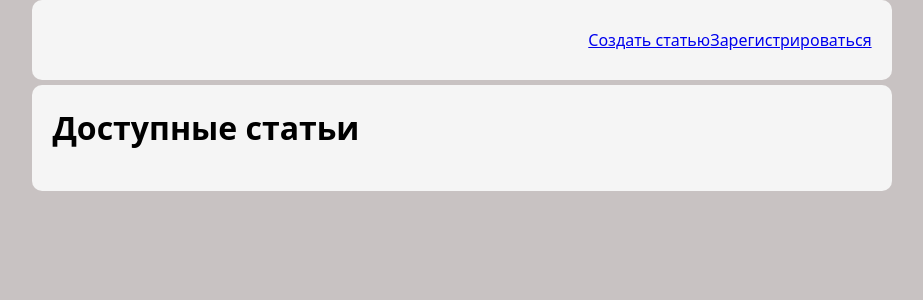
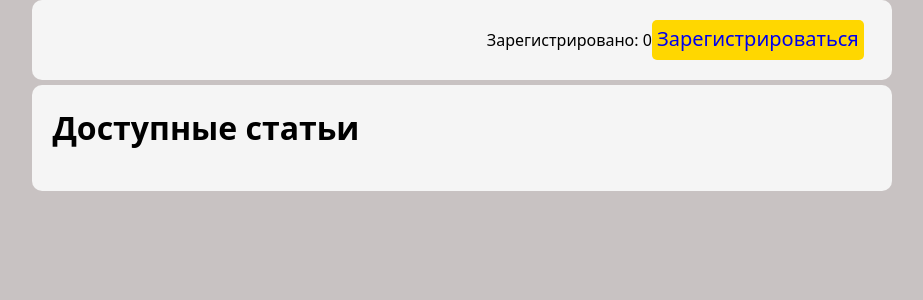
Before and after one commit to qeeweex/ruwiki, a Flask app: page / in a window 1280 px wide. Shown: the top 300 px of the page, without its empty margins (178-1101 px from the left). Run offline with Flask 3, Linux system fonts and the light colour scheme; data that the repository does not hold is empty.

Commit message:
убрал кнопку создать статью если не зарегистрирован

```diff
--- a/templates/index.html
+++ b/templates/index.html
@@ -10,12 +10,18 @@
 <body>
     <div class="main">
         <div class="header">
+            <div class="header_user_count">
+                Зарегистрировано: {{ user_count }}
+            </div>
+
+            {% if session["user_id"] %}
             <a
-                class="create_btn"
+                class="header_btn"
                 href="{{ url_for('create_article') }}"
             >Создать статью</a>
+            {% endif %}
             <a
-                class="create_btn"
+                class="header_btn"
                 href="{{ url_for('register') }}"
             >Зарегистрироваться</a>
         </div>
@@ -37,6 +43,6 @@
                 {% endfor %}
             </div>
         </div>
-
+    </div>
 </body>
 </html>
```
Lines whose indentation alone changed are shown as unchanged.
